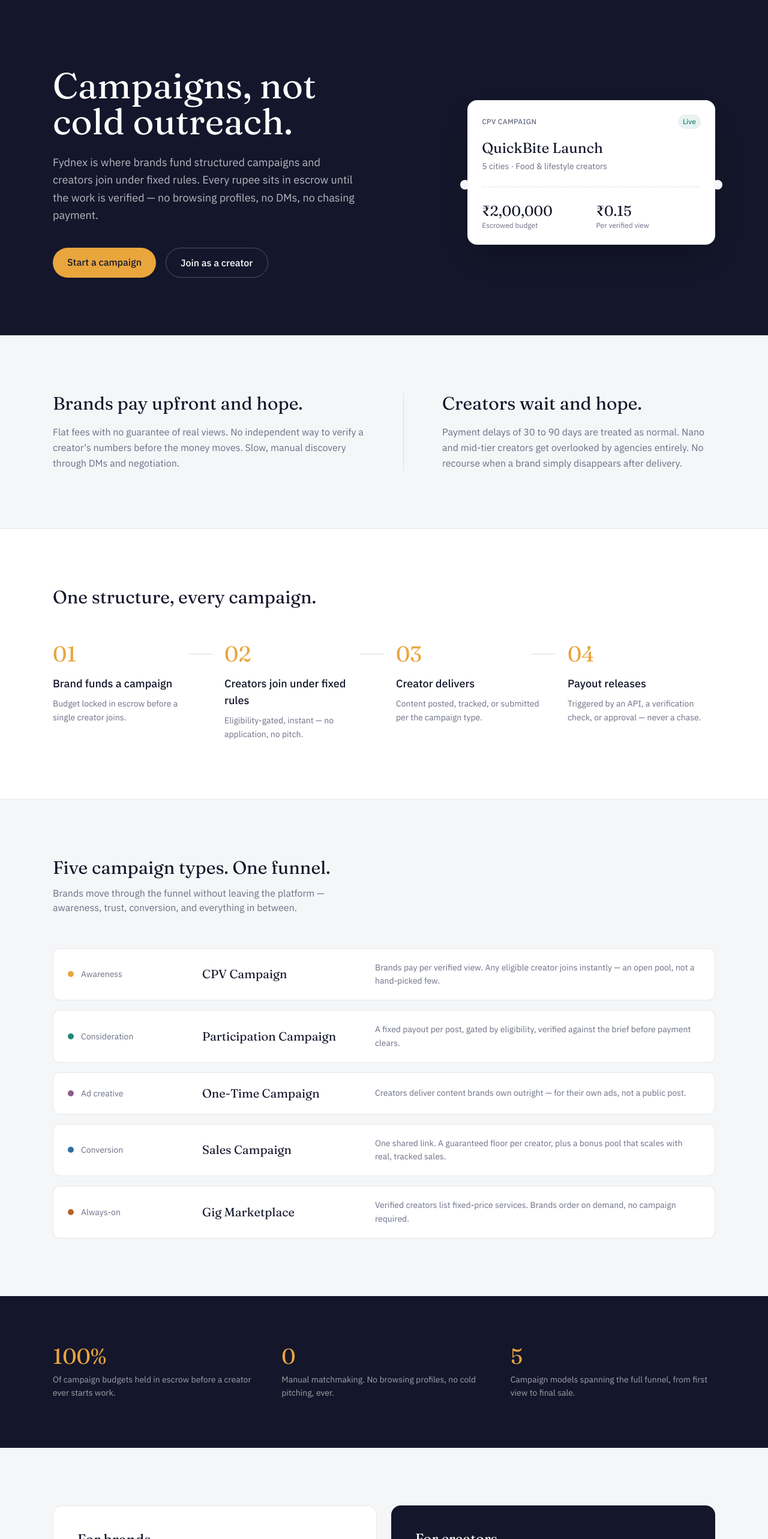
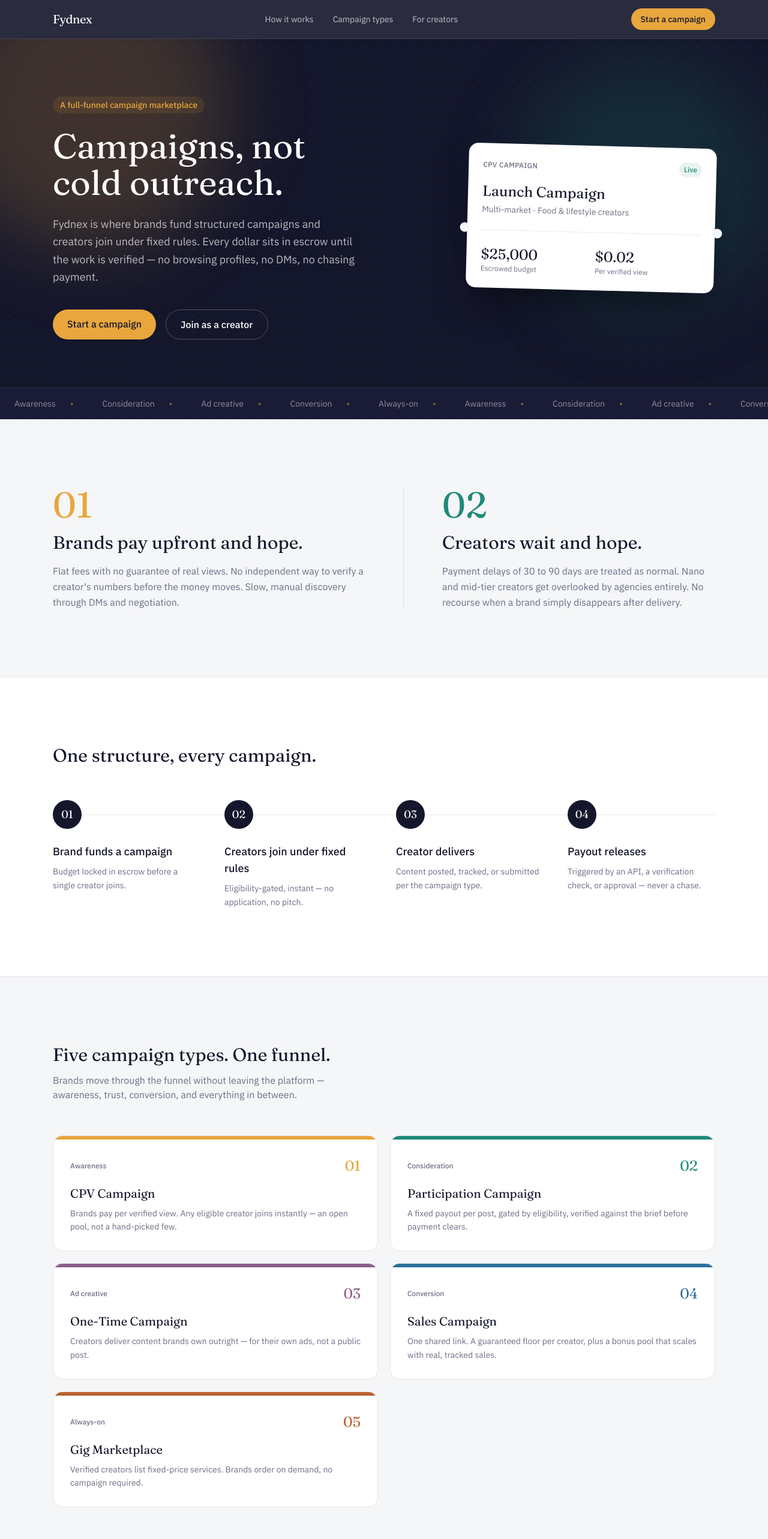
Before and after one commit to prajapatinisha9510-sys/FYDNEX, a Next.js app: page / in a window 1280 px wide. Shown: the top 2566 px of the page at 60% size. Built offline with nearby package versions, Linux system fonts and the light colour scheme.

Commit message:
Update page.tsx

```diff
--- a/app/page.tsx
+++ b/app/page.tsx
@@ -1,40 +1,53 @@
 import Link from "next/link";
+
+const funnelWords = [
+  "Awareness",
+  "Consideration",
+  "Ad creative",
+  "Conversion",
+  "Always-on",
+];
 
 const models = [
   {
     stage: "Awareness",
+    n: "01",
     name: "CPV Campaign",
     detail:
       "Brands pay per verified view. Any eligible creator joins instantly — an open pool, not a hand-picked few.",
-    color: "bg-amber",
+    accent: "#E8A63D",
   },
   {
     stage: "Consideration",
+    n: "02",
     name: "Participation Campaign",
     detail:
       "A fixed payout per post, gated by eligibility, verified against the brief before payment clears.",
-    color: "bg-teal",
+    accent: "#1F8A79",
   },
   {
     stage: "Ad creative",
+    n: "03",
     name: "One-Time Campaign",
     detail:
       "Creators deliver content brands own outright — for their own ads, not a public post.",
-    color: "bg-[#8B5E8A]",
+    accent: "#8B5E8A",
   },
   {
     stage: "Conversion",
+    n: "04",
     name: "Sales Campaign",
     detail:
       "One shared link. A guaranteed floor per creator, plus a bonus pool that scales with real, tracked sales.",
-    color: "bg-[#2E6F9E]",
+    accent: "#2E6F9E",
   },
   {
     stage: "Always-on",
+    n: "05",
     name: "Gig Marketplace",
     detail:
       "Verified creators list fixed-price services. Brands order on demand, no campaign required.",
-    color: "bg-[#B8632F]",
+    accent: "#B8632F",
   },
 ];
 
@@ -57,25 +70,72 @@
   {
     n: "04",
     title: "Payout releases",
-    detail: "Triggered by an API, a verification check, or approval — never a chase.",
+    detail:
+      "Triggered by an API, a verification check, or approval — never a chase.",
   },
 ];
 
 export default function Home() {
   return (
     <main>
+      {/* NAV */}
+      <header className="sticky top-0 z-50 bg-ink/90 backdrop-blur border-b border-white/10">
+        <div className="max-w-6xl mx-auto px-6 h-16 flex items-center justify-between">
+          <span className="font-display text-xl text-white tracking-tight">
+            Fydnex
+          </span>
+          <nav className="hidden md:flex items-center gap-8 text-sm text-white/70">
+            <a href="#how-it-works" className="hover:text-white transition">
+              How it works
+            </a>
+            <a href="#models" className="hover:text-white transition">
+              Campaign types
+            </a>
+            <Link
+              href="/creator/signup"
+              className="hover:text-white transition"
+            >
+              For creators
+            </Link>
+          </nav>
+          <Link
+            href="/brand/signup"
+            className="bg-amber text-ink text-sm font-medium px-4 py-2 rounded-full hover:brightness-95 transition"
+          >
+            Start a campaign
+          </Link>
+        </div>
+      </header>
+
       {/* HERO */}
-      <section className="bg-ink text-white">
-        <div className="max-w-6xl mx-auto px-6 pt-28 pb-24 grid md:grid-cols-5 gap-12 items-center">
+      <section className="relative bg-ink text-white overflow-hidden">
+        {/* background depth */}
+        <div className="pointer-events-none absolute inset-0">
+          <div className="absolute -top-32 -left-24 w-[30rem] h-[30rem] rounded-full bg-amber/20 blur-3xl" />
+          <div className="absolute top-10 right-0 w-[26rem] h-[26rem] rounded-full bg-teal/20 blur-3xl" />
+          <div
+            className="absolute inset-0 opacity-[0.07]"
+            style={{
+              backgroundImage:
+                "radial-gradient(circle, #ffffff 1px, transparent 1px)",
+              backgroundSize: "28px 28px",
+            }}
+          />
+        </div>
+
+        <div className="relative max-w-6xl mx-auto px-6 pt-24 pb-20 grid md:grid-cols-5 gap-12 items-center">
           <div className="md:col-span-3">
-            <h1 className="font-display text-5xl md:text-6xl leading-[1.08] mb-6">
+            <span className="inline-block text-sm text-amber font-medium mb-6 bg-amber/10 px-3 py-1 rounded-full">
+              A full-funnel campaign marketplace
+            </span>
+            <h1 className="font-display text-5xl md:text-[3.6rem] leading-[1.06] mb-6">
               Campaigns, not
               <br />
               cold outreach.
             </h1>
             <p className="text-white/70 text-lg max-w-lg mb-10 leading-relaxed">
               Fydnex is where brands fund structured campaigns and creators
-              join under fixed rules. Every rupee sits in escrow until the
+              join under fixed rules. Every dollar sits in escrow until the
               work is verified — no browsing profiles, no DMs, no chasing
               payment.
             </p>
@@ -97,7 +157,7 @@
 
           {/* Ticket mock */}
           <div className="md:col-span-2">
-            <div className="relative bg-white text-ink rounded-2xl p-6 shadow-2xl">
+            <div className="relative bg-white text-ink rounded-2xl p-6 shadow-[0_30px_60px_-15px_rgba(0,0,0,0.5)] rotate-[1.5deg]">
               <div className="flex items-center justify-between mb-4">
                 <span className="text-xs font-medium text-muted uppercase tracking-wide">
                   CPV Campaign
@@ -106,9 +166,9 @@
                   Live
                 </span>
               </div>
-              <p className="font-display text-2xl mb-1">QuickBite Launch</p>
+              <p className="font-display text-2xl mb-1">Launch Campaign</p>
               <p className="text-muted text-sm mb-6">
-                5 cities &middot; Food &amp; lifestyle creators
+                Multi-market &middot; Food &amp; lifestyle creators
               </p>
 
               <div
@@ -121,23 +181,41 @@
 
               <div className="grid grid-cols-2 gap-4 mt-2">
                 <div>
-                  <p className="text-2xl font-display">&#8377;2,00,000</p>
+                  <p className="text-2xl font-display">$25,000</p>
                   <p className="text-xs text-muted">Escrowed budget</p>
                 </div>
                 <div>
-                  <p className="text-2xl font-display">&#8377;0.15</p>
+                  <p className="text-2xl font-display">$0.02</p>
                   <p className="text-xs text-muted">Per verified view</p>
                 </div>
               </div>
             </div>
           </div>
         </div>
+
+        {/* marquee strip — one deliberate motion moment */}
+        <div className="relative border-t border-white/10 bg-inksoft/60 py-4 overflow-hidden">
+          <div className="flex whitespace-nowrap animate-marquee">
+            {[...funnelWords, ...funnelWords, ...funnelWords, ...funnelWords].map(
+              (w, i) => (
+                <span
+                  key={i}
+                  className="mx-6 text-sm text-white/50 flex items-center gap-6"
+                >
+                  {w}
+                  <span className="text-amber/60">&bull;</span>
+                </span>
+              )
+            )}
+          </div>
+        </div>
       </section>
 
       {/* PROBLEM */}
-      <section className="max-w-6xl mx-auto px-6 py-24">
+      <section className="max-w-6xl mx-auto px-6 py-28">
         <div className="grid md:grid-cols-2 gap-16">
           <div>
+            <p className="font-display text-6xl text-amber mb-4">01</p>
             <h2 className="font-display text-3xl mb-4">
               Brands pay upfront and hope.
             </h2>
@@ -148,6 +226,7 @@
             </p>
           </div>
           <div className="md:border-l md:border-ink/10 md:pl-16">
+            <p className="font-display text-6xl text-teal mb-4">02</p>
             <h2 className="font-display text-3xl mb-4">
               Creators wait and hope.
             </h2>
@@ -161,32 +240,33 @@
       </section>
 
       {/* HOW IT WORKS */}
-      <section className="bg-white border-y border-ink/10">
-        <div className="max-w-6xl mx-auto px-6 py-24">
+      <section
+        id="how-it-works"
+        className="bg-white border-y border-ink/10"
+      >
+        <div className="max-w-6xl mx-auto px-6 py-28">
           <h2 className="font-display text-3xl mb-14 max-w-lg">
             One structure, every campaign.
           </h2>
-          <div className="grid md:grid-cols-4 gap-10">
-            {steps.map((s, i) => (
+          <div className="relative grid md:grid-cols-4 gap-10">
+            <div className="hidden md:block absolute top-6 left-0 right-0 h-px bg-ink/10" />
+            {steps.map((s) => (
               <div key={s.n} className="relative">
-                <p className="font-display text-4xl text-amber mb-4">
+                <div className="w-12 h-12 rounded-full bg-ink text-white flex items-center justify-center font-display text-lg mb-6 relative z-10">
                   {s.n}
-                </p>
+                </div>
                 <h3 className="font-medium text-lg mb-2">{s.title}</h3>
                 <p className="text-muted text-sm leading-relaxed">
                   {s.detail}
                 </p>
-                {i < steps.length - 1 && (
-                  <span className="hidden md:block absolute top-5 -right-5 w-10 h-px bg-ink/15" />
-                )}
               </div>
             ))}
           </div>
         </div>
       </section>
 
-      {/* FIVE MODELS */}
-      <section className="max-w-6xl mx-auto px-6 py-24">
+      {/* FIVE MODELS — die-cut ticket cards */}
+      <section id="models" className="max-w-6xl mx-auto px-6 py-28">
         <h2 className="font-display text-3xl mb-3 max-w-lg">
           Five campaign types. One funnel.
         </h2>
@@ -195,46 +275,65 @@
           awareness, trust, conversion, and everything in between.
         </p>
 
-        <div className="space-y-4">
+        <div className="grid md:grid-cols-2 gap-5">
           {models.map((m) => (
             <div
               key={m.name}
-              className="flex flex-col md:flex-row md:items-center gap-4 md:gap-8 border border-ink/10 rounded-xl px-6 py-5 bg-white"
+              className="relative bg-white rounded-2xl overflow-hidden border border-ink/10"
             >
-              <div className="flex items-center gap-3 md:w-48 shrink-0">
-                <span className={`w-2.5 h-2.5 rounded-full ${m.color}`} />
-                <span className="text-sm text-muted">{m.stage}</span>
+              <div
+                className="h-1.5"
+                style={{ backgroundColor: m.accent }}
+              />
+              <div className="p-7">
+                <div className="flex items-center justify-between mb-4">
+                  <span className="text-xs font-medium text-muted">
+                    {m.stage}
+                  </span>
+                  <span
+                    className="font-display text-2xl"
+                    style={{ color: m.accent }}
+                  >
+                    {m.n}
+                  </span>
                 </div>
-              <p className="font-display text-xl md:w-64 shrink-0">
-                {m.name}
-              </p>
+                <p className="font-display text-xl mb-2">{m.name}</p>
                 <p className="text-muted text-sm leading-relaxed">
                   {m.detail}
                 </p>
+              </div>
             </div>
           ))}
         </div>
       </section>
 
       {/* TRUST BAND */}
-      <section className="bg-ink text-white">
-        <div className="max-w-6xl mx-auto px-6 py-20 grid md:grid-cols-3 gap-10">
+      <section className="relative bg-ink text-white overflow-hidden">
+        <div
+          className="pointer-events-none absolute inset-0 opacity-[0.06]"
+          style={{
+            backgroundImage:
+              "radial-gradient(circle, #ffffff 1px, transparent 1px)",
+            backgroundSize: "24px 24px",
+          }}
+        />
+        <div className="relative max-w-6xl mx-auto px-6 py-24 grid md:grid-cols-3 gap-10">
           <div>
-            <p className="font-display text-4xl mb-2 text-amber">100%</p>
+            <p className="font-display text-5xl mb-2 text-amber">100%</p>
             <p className="text-white/60 text-sm leading-relaxed">
               Of campaign budgets held in escrow before a creator ever
               starts work.
             </p>
           </div>
           <div>
-            <p className="font-display text-4xl mb-2 text-amber">0</p>
+            <p className="font-display text-5xl mb-2 text-amber">0</p>
             <p className="text-white/60 text-sm leading-relaxed">
               Manual matchmaking. No browsing profiles, no cold pitching,
               ever.
             </p>
           </div>
           <div>
-            <p className="font-display text-4xl mb-2 text-amber">5</p>
+            <p className="font-display text-5xl mb-2 text-amber">5</p>
             <p className="text-white/60 text-sm leading-relaxed">
               Campaign models spanning the full funnel, from first view to
               final sale.
@@ -244,7 +343,7 @@
       </section>
 
       {/* CLOSING CTA */}
-      <section className="max-w-6xl mx-auto px-6 py-24">
+      <section className="max-w-6xl mx-auto px-6 py-28">
         <div className="grid md:grid-cols-2 gap-6">
           <div className="bg-white border border-ink/10 rounded-2xl p-10">
             <h3 className="font-display text-2xl mb-3">For brands</h3>
@@ -259,7 +358,9 @@
               Create a brand account
             </Link>
           </div>
-          <div className="bg-ink text-white rounded-2xl p-10">
+          <div className="relative bg-ink text-white rounded-2xl p-10 overflow-hidden">
+            <div className="pointer-events-none absolute -bottom-16 -right-16 w-56 h-56 rounded-full bg-amber/20 blur-3xl" />
+            <div className="relative">
               <h3 className="font-display text-2xl mb-3">For creators</h3>
               <p className="text-white/70 mb-8 leading-relaxed">
                 Join campaigns that already match your niche. Get paid on
@@ -273,12 +374,61 @@
               </Link>
             </div>
           </div>
+        </div>
       </section>
 
-      <footer className="border-t border-ink/10">
-        <div className="max-w-6xl mx-auto px-6 py-10 flex flex-col md:flex-row justify-between items-center gap-4 text-sm text-muted">
-          <p>Fydnex &mdash; a full-funnel campaign marketplace</p>
-          <p>India-first, built for real campaigns</p>
+      {/* FOOTER */}
+      <footer className="border-t border-ink/10 bg-white">
+        <div className="max-w-6xl mx-auto px-6 py-16 grid md:grid-cols-4 gap-10">
+          <div>
+            <span className="font-display text-xl">Fydnex</span>
+            <p className="text-muted text-sm mt-3 leading-relaxed">
+              A full-funnel campaign marketplace for brands and creators.
+            </p>
+          </div>
+          <div>
+            <p className="text-sm font-medium mb-3">Product</p>
+            <ul className="space-y-2 text-sm text-muted">
+              <li>
+                <a href="#how-it-works" className="hover:text-ink transition">
+                  How it works
+                </a>
+              </li>
+              <li>
+                <a href="#models" className="hover:text-ink transition">
+                  Campaign types
+                </a>
+              </li>
+            </ul>
+          </div>
+          <div>
+            <p className="text-sm font-medium mb-3">For brands</p>
+            <ul className="space-y-2 text-sm text-muted">
+              <li>
+                <Link href="/brand/signup" className="hover:text-ink transition">
+                  Start a campaign
+                </Link>
+              </li>
+            </ul>
+          </div>
+          <div>
+            <p className="text-sm font-medium mb-3">For creators</p>
+            <ul className="space-y-2 text-sm text-muted">
+              <li>
+                <Link
+                  href="/creator/signup"
+                  className="hover:text-ink transition"
+                >
+                  Join as a creator
+                </Link>
+              </li>
+            </ul>
+          </div>
+        </div>
+        <div className="border-t border-ink/10">
+          <div className="max-w-6xl mx-auto px-6 py-6 text-sm text-muted">
+            Fydnex &mdash; built for real campaigns, everywhere.
+          </div>
         </div>
       </footer>
     </main>
```
Lines whose indentation alone changed are shown as unchanged.
